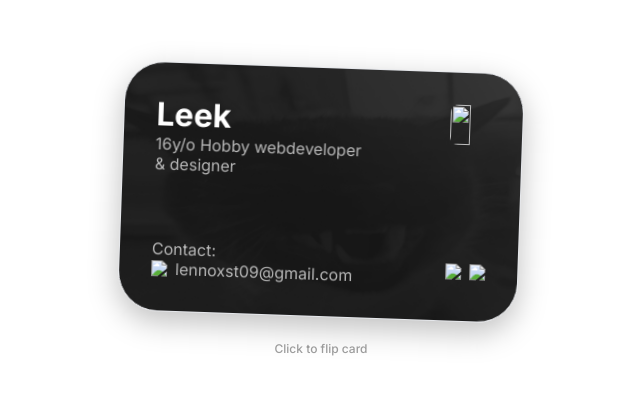
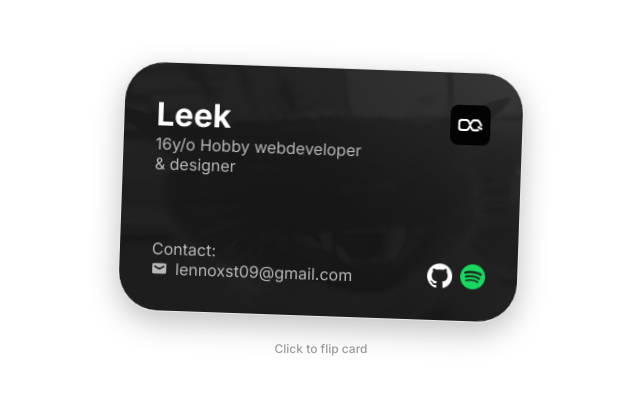
Before and after one commit to itsLeek/leek, a plain HTML site: page index.html in a window 1280 px wide. Shown: the part 189-584 px from the top of the page, without its empty margins (319-959 px from the left). Drawn offline with Linux system fonts and the light colour scheme; files whose address does not match are found by name.

Commit message:
Update index.html

```diff
--- a/index.html
+++ b/index.html
@@ -3,7 +3,7 @@
 <head>
     <meta charset="UTF-8">
     <meta name="viewport" content="width=device-width, initial-scale=1.0">
-    <title>Document</title>
+    <title>Leek</title>
     <link rel="stylesheet" href="css/index.css">
     <script src="scripts/index.js" defer></script>
 </head>
@@ -21,7 +21,7 @@
                         </div>
                         <div class="cardTopIcons">
                             <div class="cardTopIconsWrap">
-                                <img src="/root/src/dqLogo.png" draggable="false" (dragstart)="false;" class="unselectable">
+                                <img src="src/dqLogo.png" draggable="false" (dragstart)="false;" class="unselectable">
                                 <span class="cardTopIconsTooltipCon">
                                     <span>DayQuest</span>
                                     <span>Webdeveloper</span>
@@ -32,12 +32,12 @@
                     <div class="cardBttm">
                         <div class="cardBttmL">
                             <span>Contact:</span>
-                            <a href="Mailto: lennoxst09@gmail.com"><img src="/root/src/icons/mailIco.png">lennoxst09@gmail.com</a>
+                            <a href="Mailto: lennoxst09@gmail.com"><img src="src/icons/mailIco.png">lennoxst09@gmail.com</a>
                         </div>
                         <div class="cardBttmR">
                             <div>
-                                <a href="#"  draggable="false" (dragstart)="false;" class="unselectable"><img src="/root/src/icons/githubIco.png"></a>
-                                <a href="#"  draggable="false" (dragstart)="false;" class="unselectable"><img src="/root/src/icons/spotifyIco.png"></a>
+                                <a href="#"  draggable="false" (dragstart)="false;" class="unselectable"><img src="src/icons/githubIco.png"></a>
+                                <a href="#"  draggable="false" (dragstart)="false;" class="unselectable"><img src="src/icons/spotifyIco.png"></a>
                             </div>
                         </div>
                     </div>
```
